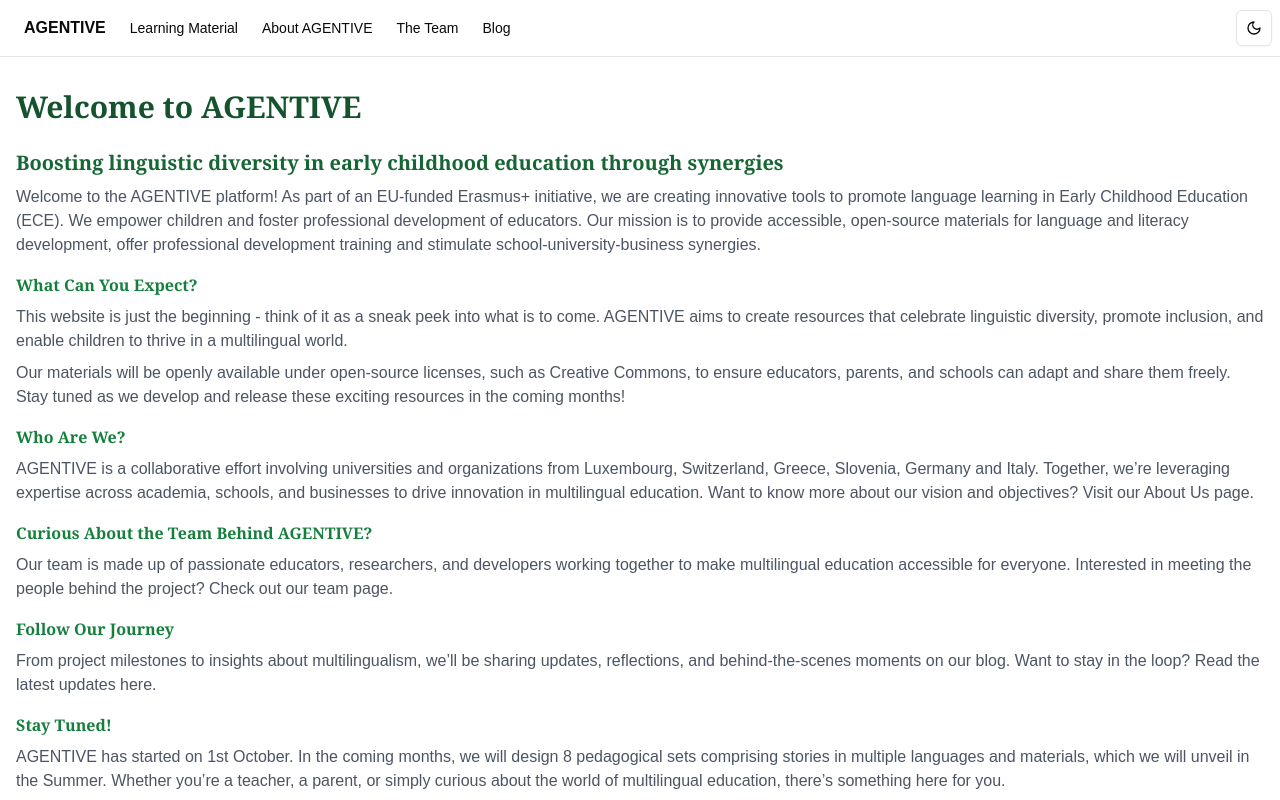
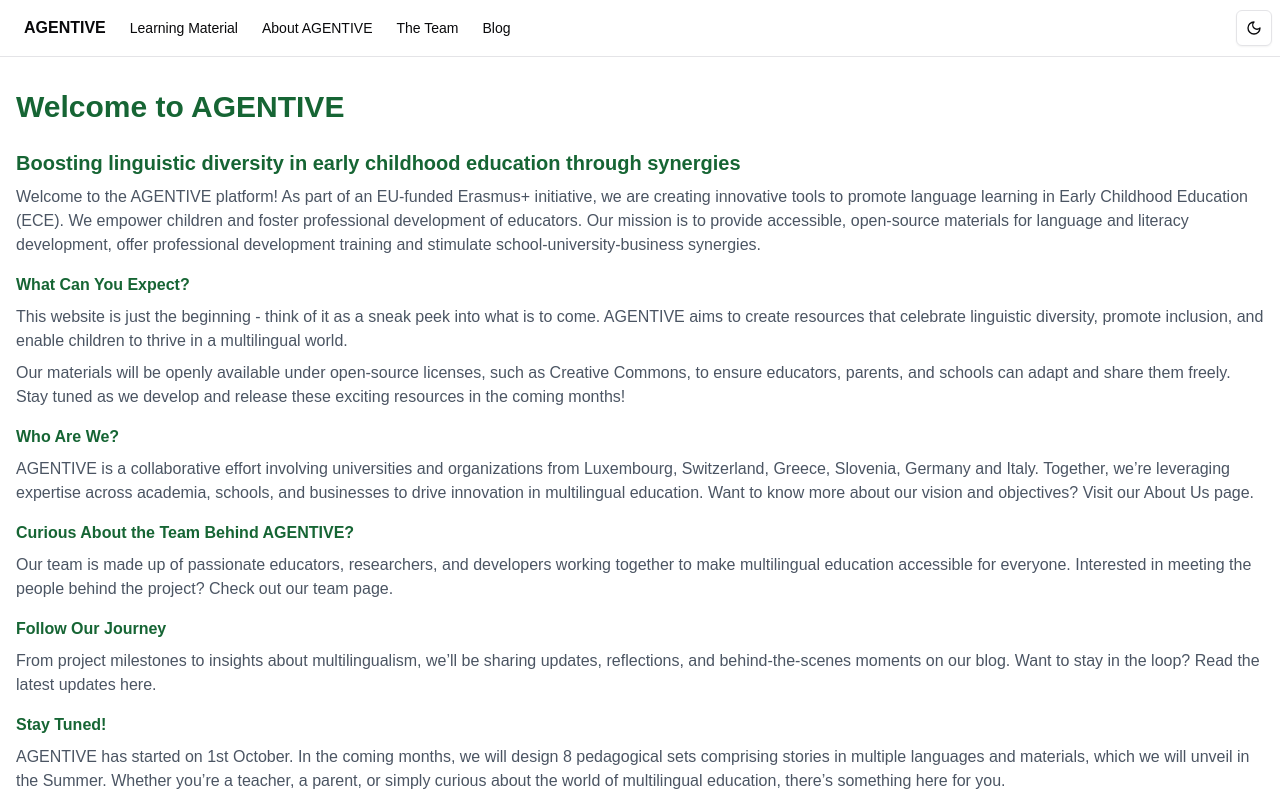
Before and after one commit to niklaskloth97/agentive, a Next.js app in the folder frontend/: page / in a window 1280 px wide. Shown: the top 800 px of the page. Built offline with nearby package versions, Linux system fonts and the light colour scheme.

Commit message:
Update Farben Blog2, Agentive

```diff
--- a/frontend/app/blog/blog2/page.tsx
+++ b/frontend/app/blog/blog2/page.tsx
@@ -1,8 +1,8 @@
 export default function About() {
   return (
     <div className="container mx-auto py-8">
-      <h1 className="text-3xl font-bold mb-6 font-serif text-green-900 ">Welcome to AGENTIVE </h1>
-      <h2 className="text-xl font-semibold font-serif text-green-700 mb-4"> Our &quot;Virtual Window&quot; to the Future of Multilingual Education </h2>
+      <h1 className="text-3xl font-bold mb-6  text-green-800 ">Welcome to AGENTIVE </h1>
+      <h2 className="text-xl font-semibold text-green-800 mb-4"> Our &quot;Virtual Window&quot; to the Future of Multilingual Education </h2>
       <div className="flex flex-col md:flex-row gap-8">
         {/* <div className="md:w-1/2">
           <Image src="/placeholder.svg" alt="About AGENTIVE" width={500} height={300} className="rounded-lg mb-4" />
@@ -11,7 +11,7 @@ export default function About() {
           <p className="text-gray-600 mb-6">
           We are thrilled to announce the go-live of the AGENTIVE website, your first glimpse into a transformative project designed to revolutionize multilingual education in early childhood. While this is just the beginning, our site serves as a &quot;virtual shop window&quot; showcasing what&apos;s to come. Unlike a traditional shop, however, everything we offer will be freely available, reflecting our commitment to open-source principles and accessibility for all.
           </p>
-          <h2 className="text-m font-semibold font-serif text-green-700 mb-2"> A Platform for Open Education </h2>
+          <h2 className="text-m font-semibold text-green-800 mb-2"> A Platform for Open Education </h2>
           <div className="text-gray-600 mb-4">
             <p className='mb-1'>At the heart of AGENTIVE is the principle of openness:</p>
             <ul className="list-disc ml-8">
@@ -37,7 +37,7 @@ export default function About() {
             </ul>
           </div>
 
-          <h2 className="text-m font-semibold mb-2 font-serif text-green-700"> A Glimpse of What&apos;s to Come </h2>
+          <h2 className="text-m font-semibold mb-2 text-green-800"> A Glimpse of What&apos;s to Come </h2>
           <div className="text-gray-600 mb-4">
             <p className='mb-1'>While our website is live, AGENTIVE is still in the early stages of development. Here&apos;s what to expect in the coming months:</p>
             <ul className="list-disc ml-8">
@@ -76,7 +76,7 @@ export default function About() {
           </p>
 
 
-          <h2 className="text-m font-semibold mb-2 font-serif text-green-700 "> Our Platform Concept (For the Tech Enthusiasts here) </h2>
+          <h2 className="text-m font-semibold mb-2 text-green-800 "> Our Platform Concept (For the Tech Enthusiasts here) </h2>
 
           <div className="text-gray-600 mb-4">
             <p className='mb-1'>For those curious about the technical backbone of our platform, AGENTIVE is built using state-of-the-art tools and frameworks:</p>
--- a/frontend/app/page.tsx
+++ b/frontend/app/page.tsx
@@ -1,32 +1,32 @@
 export default function Home() {
   return (
       <div className="container mx-auto py-8">
-        <h1 className="text-3xl mb-6 font-serif text-green-900 font-bold ">Welcome to AGENTIVE</h1>
-        <h1 className="text-xl mb-2 font-serif text-green-800 font-semibold">Boosting linguistic diversity in early childhood education through synergies
+        <h1 className="text-3xl mb-6 text-green-800 font-bold ">Welcome to AGENTIVE</h1>
+        <h1 className="text-xl mb-2 text-green-800 font-semibold">Boosting linguistic diversity in early childhood education through synergies
         </h1>
         <p className="text-gray-600 mb-4">
         Welcome to the AGENTIVE platform! As part of an EU-funded Erasmus+ initiative, we are creating innovative tools to promote language learning in Early Childhood Education (ECE). We empower children and foster professional development of educators. Our mission is to  provide accessible, open-source materials for language and literacy development, offer professional development training and stimulate school-university-business synergies.
         </p> <div className="flex flex-col md:flex-row gap-8"></div>
-        <h2 className="text-m mb-2 font-serif text-green-700 font-semibold" >What Can You Expect?</h2>
+        <h2 className="text-m mb-2 text-green-800 font-semibold" >What Can You Expect?</h2>
           <p className="text-gray-600 mb-2">
           This website is just the beginning - think of it as a sneak peek into what is to come. AGENTIVE aims to create resources that celebrate linguistic diversity, promote inclusion, and enable children to thrive in a multilingual world.
             </p>
           <p className="text-gray-600 mb-4">
           Our materials will be openly available under open-source licenses, such as Creative Commons, to ensure educators, parents, and schools can adapt and share them freely. Stay tuned as we develop and release these exciting resources in the coming months!
             </p>
-        <h2 className="text-m font-serif mb-2 text-green-700 font-semibold">Who Are We?</h2>
+        <h2 className="text-m mb-2 text-green-800 font-semibold">Who Are We?</h2>
           <p className="text-gray-600 mb-4">
           AGENTIVE is a collaborative effort involving universities and organizations from Luxembourg, Switzerland, Greece, Slovenia, Germany and Italy. Together, we’re leveraging expertise across academia, schools, and businesses to drive innovation in multilingual education. Want to know more about our vision and objectives? Visit our About Us page.
             </p>
-        <h2 className="text-m font-serif text-green-700 mb-2 font-semibold">Curious About the Team Behind AGENTIVE?</h2>
+        <h2 className="text-m text-green-800 mb-2 font-semibold">Curious About the Team Behind AGENTIVE?</h2>
           <p className="text-gray-600 mb-4">
           Our team is made up of passionate educators, researchers, and developers working together to make multilingual education accessible for everyone. Interested in meeting the people behind the project? Check out our team page.
             </p>
-        <h2 className="text-m mb-2 font-serif text-green-700 font-semibold">Follow Our Journey</h2>
+        <h2 className="text-m mb-2 text-green-800 font-semibold">Follow Our Journey</h2>
           <p className="text-gray-600 mb-4">
           From project milestones to insights about multilingualism, we’ll be sharing updates, reflections, and behind-the-scenes moments on our blog. Want to stay in the loop? Read the latest updates here.
           </p>
-        <h2 className="text-m font-serif text-green-700 mb-2 font-semibold">Stay Tuned!
+        <h2 className="text-m text-green-800 mb-2 font-semibold">Stay Tuned!
         </h2>
           <p className="text-gray-600 mb-2">
           AGENTIVE has started on 1st October. In the coming months, we will design  8 pedagogical sets comprising stories in multiple languages and materials, which we will unveil in the Summer. Whether you’re a teacher, a parent, or simply curious about the world of multilingual education, there’s something here for you.
```
